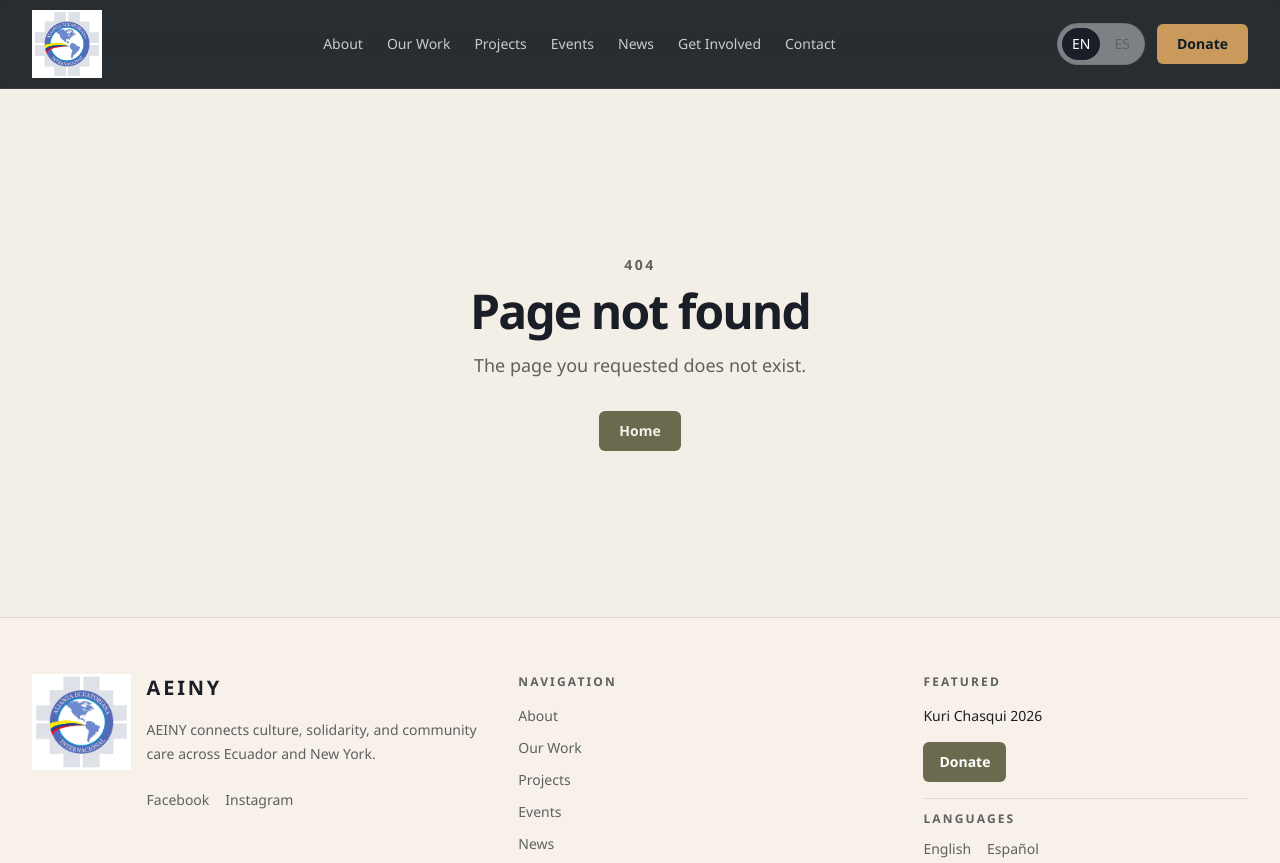
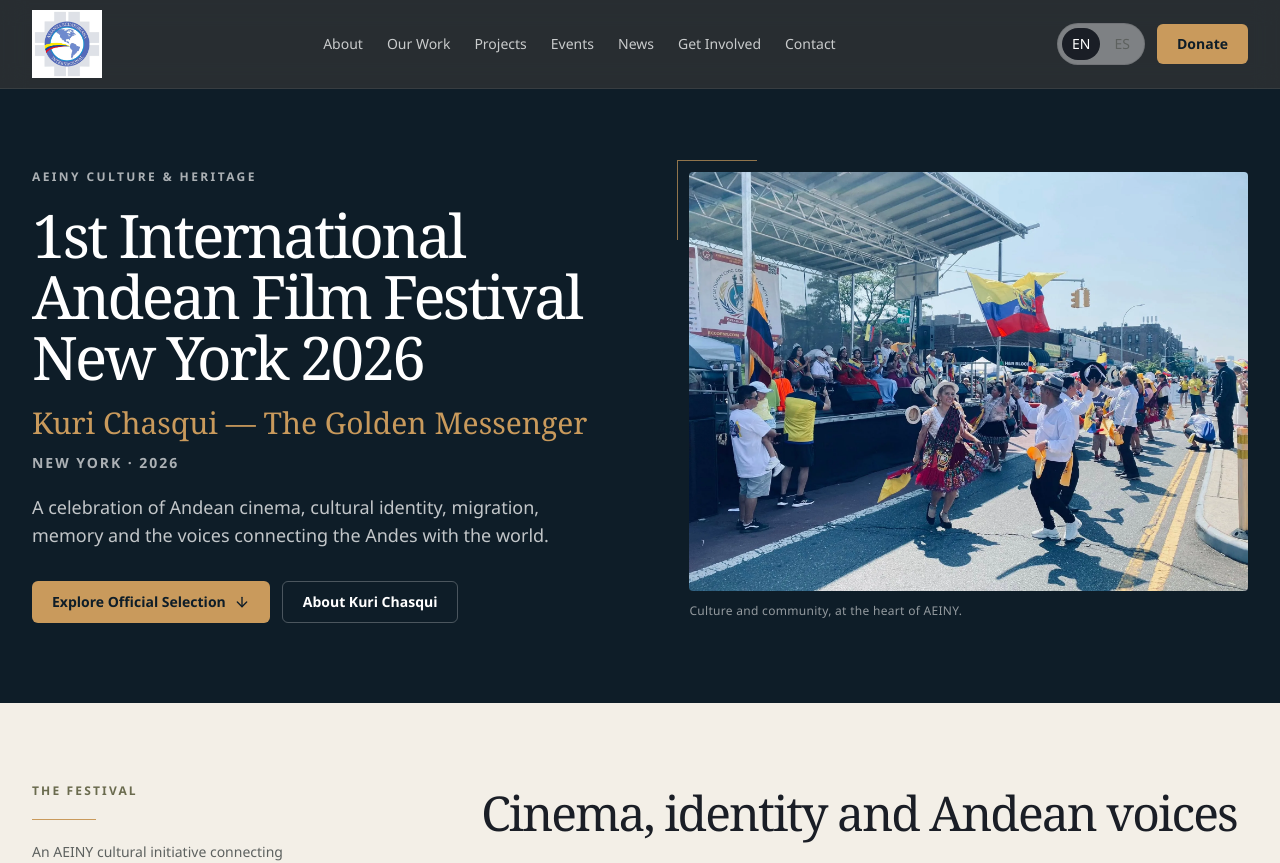
Before and after one commit to MartFrida/aeny2, a React (Vite) app: page /en/events/festival-internacional-de-cine-andino-2026 in a window 1280 px wide. Shown: the top 863 px of the page. Built offline with nearby package versions, Linux system fonts and the light colour scheme.

Commit message:
info about films

```diff
--- /dev/null
+++ b/src/app/LegacyFestivalRedirect.tsx
@@ -0,0 +1,15 @@
+import { Navigate, useParams } from 'react-router-dom'
+
+const festivalPath = 'events/festival-internacional-de-cine-andino-2026'
+
+export function LegacyFestivalRedirect() {
+  const { lang } = useParams()
+  const language = lang === 'es' ? 'es' : 'en'
+  return <Navigate to={`/${language}/${festivalPath}`} replace />
+}
+
+export function LegacyFilmRedirect() {
+  const { lang, slug } = useParams()
+  const language = lang === 'es' ? 'es' : 'en'
+  return <Navigate to={`/${language}/${festivalPath}/films/${slug}`} replace />
+}
--- a/src/components/layout/Footer.tsx
+++ b/src/components/layout/Footer.tsx
@@ -61,8 +61,8 @@
         <div>
           <p className="text-xs font-semibold uppercase tracking-[0.18em] text-(--muted)">Featured</p>
           <div className="mt-4 space-y-4 text-sm text-(--muted)">
-            <Link to={`/${language}/events/kuri-chasqui-2026`} className="block font-medium text-(--foreground) hover:text-(--primary)">
-              Kuri Chasqui 2026
+            <Link to={`/${language}/events/festival-internacional-de-cine-andino-2026`} className="block font-medium text-(--foreground) hover:text-(--primary)">
+              {t('festival2026.title')}
             </Link>
             <Link to={`/${language}/donate`} className="inline-flex rounded-md bg-(--primary) px-4 py-2.5 text-sm font-semibold text-white transition hover:bg-[#4d4d3d]">
               {t('nav.donate')}
--- a/src/data/events/kuriChasqui2026.ts
+++ b/src/data/events/kuriChasqui2026.ts
@@ -60,11 +60,11 @@
 ]
 
 export const kuriChasqui2026Event: KuriChasqui2026Event = {
-  id: 'kuri-chasqui-2026',
-  slug: 'kuri-chasqui-2026',
-  title: 'KURI CHASQUI 2026',
-  officialName: 'THE ANDES INTERNATIONAL FILM FEST NEW YORK 2026',
-  subtitle: 'The Andes International Film Fest New York',
+  id: 'festival-internacional-de-cine-andino-2026',
+  slug: 'festival-internacional-de-cine-andino-2026',
+  title: '1st International Andean Film Festival New York 2026',
+  officialName: '1st International Andean Film Festival New York 2026',
+  subtitle: 'Kuri Chasqui — The Golden Messenger',
   startDate: 'November 8',
   endDate: 'November 15, 2026',
   time: '14:00 / 2:00 PM',
--- a/src/i18n/en/common.json
+++ b/src/i18n/en/common.json
@@ -12,7 +12,7 @@
   "common": {
     "learnMore": "Learn more",
     "supportAEINY": "Support AEINY",
-    "supportKuri": "Support Kuri Chasqui 2026",
+    "supportKuri": "Support the Festival",
     "readMore": "Read more",
     "eventDetails": "Event details",
     "visitProject": "Visit project",
@@ -27,8 +27,9 @@
   },
   "home": {
     "eyebrow": "ALIANZA ECUATORIANA INTERNACIONAL & CENTRO COMUNITARIO ANDINO PRESENT",
-    "title": "KURI\nCHASQUI\n2026",
-    "subtitle": "The Andes International Film Fest New York",
+    "title": "1st International\nAndean Film Festival\nNew York 2026",
+    "subtitle": "Kuri Chasqui — The Golden Messenger Awards 2026",
+    "posterAlt": "Festival poster for the 1st International Andean Film Festival New York 2026 and Kuri Chasqui Awards.",
     "heroDescription": "Celebrating Andean cinema, identity and cultural heritage in New York.",
     "dateLabel": "Date",
     "dateValue": "November 8–15, 2026",
@@ -62,7 +63,7 @@
     "festivalVenueLabel": "Venue",
     "festivalVenueValue": "Centro Comunitario Andino",
     "festivalOrganizerLabel": "Organized by",
-    "festivalCta": "Discover Kuri Chasqui 2026",
+    "festivalCta": "Explore the International Andean Film Festival",
     "festivalPastEdition": "Previous edition",
     "projectLabel": "Featured Project",
     "projectTitle": "Parque del Migrante",
@@ -337,7 +338,7 @@
       "generationsPhotoAlt": "Community members sharing a meal at an AEINY gathering."
     },
     "filmEyebrow": "Cinema and cultural encounter",
-    "filmTitle": "Kuri Chasqui 2026",
+    "filmTitle": "1st International Andean Film Festival New York 2026",
     "filmCopy": "The Andes International Film Fest New York celebrates Andean cinema, identity and cultural heritage in New York.",
     "filmDate": "November 8–15, 2026",
     "filmCta": "Explore the festival",
@@ -347,11 +348,11 @@
     "socialCta": "Follow us on Facebook"
   },
   "festival2026": {
-    "seoTitle": "International Andean Film Festival 2026 | Kuri Chasqui Awards | AEINY",
-    "seoDescription": "Discover the 1st International Andean Film Festival in New York and the Kuri Chasqui Awards, celebrating Andean cinema, culture, identity and audiovisual storytelling.",
+    "seoTitle": "1st International Andean Film Festival New York 2026 | Kuri Chasqui Awards | AEINY",
+    "seoDescription": "Discover the 1st International Andean Film Festival New York 2026 and the Kuri Chasqui Awards, celebrating Andean cinema, culture, identity and audiovisual storytelling.",
     "eyebrow": "AEINY Culture & Heritage",
-    "title": "1st International Andean Film Festival",
-    "awardsTitle": "Kuri Chasqui Awards 2026",
+    "title": "1st International Andean Film Festival New York 2026",
+    "awardsTitle": "Kuri Chasqui — The Golden Messenger",
     "location": "New York · 2026",
     "heroIntro": "A celebration of Andean cinema, cultural identity, migration, memory and the voices connecting the Andes with the world.",
     "heroImageAlt": "Community members taking part in a cultural parade.",
@@ -462,13 +463,13 @@
     "contactCta": "Contact Us"
   },
   "kuri2026Page": {
-    "seoTitle": "Kuri Chasqui 2026 | The Andes International Film Fest New York | AEINY",
-    "seoDescription": "Discover Kuri Chasqui 2026, The Andes International Film Fest New York, celebrating Andean cinema, identity, memory and culture in New York from November 8–15, 2026.",
+    "seoTitle": "1st International Andean Film Festival New York 2026 | Kuri Chasqui Awards | AEINY",
+    "seoDescription": "Discover the 1st International Andean Film Festival New York 2026 and the Kuri Chasqui Awards, celebrating Andean cinema, identity, memory and culture.",
     "eyebrow": "Alianza Ecuatoriana Internacional presents",
-    "heroTitle": "KURI CHASQUI 2026",
-    "heroSubtitle": "The Andes International Film Fest New York",
+    "heroTitle": "1st International Andean Film Festival New York 2026",
+    "heroSubtitle": "Kuri Chasqui — The Golden Messenger",
     "heroSupporting": "Andean cinema arrives in the heart of New York.",
-    "posterAlt": "Official poster for Kuri Chasqui 2026, The Andes International Film Fest New York.",
+    "posterAlt": "Official poster for the 1st International Andean Film Festival New York 2026.",
     "discoverMore": "Discover the festival",
     "viewCeremony": "View ceremony details",
     "dateLabel": "Festival dates",
@@ -524,7 +525,7 @@
     "ceremonyToastDescription": "A gathering that brings together migrant communities and independent cinema.",
     "sponsorLabel": "Festival partnership",
     "sponsorTitle": "Become a Festival Partner",
-    "sponsorIntro": "Partner with Kuri Chasqui 2026 to support Andean cinema and cultural connection in New York.",
+    "sponsorIntro": "Partner with the festival to support Andean cinema and cultural connection in New York.",
     "gold": "Gold",
     "silver": "Silver",
     "bronze": "Bronze",
@@ -545,20 +546,20 @@
     "rumiBenefit3": "Mention in press communications distributed to local New York media.",
     "sponsorCta": "Become a Sponsor",
     "attendLabel": "Join us in New York",
-    "attendTitle": "Be part of Kuri Chasqui 2026.",
+    "attendTitle": "Be part of the festival.",
     "attendCopy": "Join us at Centro Comunitario Andino in Corona, New York, November 8–15, 2026.",
     "rsvpLabel": "RSVP and information",
     "supportTitle": "Support Andean stories on screen.",
     "supportCopy": "Your support helps AEINY create cultural spaces where stories, identity and community can be seen, heard and shared.",
     "organizerLabel": "Organized by",
-    "organizerCopy": "Kuri Chasqui 2026 is organized by Alianza Ecuatoriana Internacional with Centro Comunitario Andino.",
+    "organizerCopy": "The festival is organized by Alianza Ecuatoriana Internacional with Centro Comunitario Andino.",
     "aeinyLink": "Learn about AEINY",
     "contactLabel": "Festival inquiries",
     "contactCopy": "For attendance and event information, contact the festival team."
   },
   "eventKuri2026": {
-    "title": "KURI CHASQUI 2026",
-    "subtitle": "The Andes International Film Fest New York",
+    "title": "1st International Andean Film Festival New York 2026",
+    "subtitle": "Kuri Chasqui — The Golden Messenger",
     "dates": "November 8–15, 2026",
     "organizer": "Organizer:",
     "location": "Location:",
@@ -579,7 +580,7 @@
   },
   "donate": {
     "title": "Donate",
-    "intro": "Support the work of AEINY and the next edition of Kuri Chasqui 2026."
+    "intro": "Support the work of AEINY and the 1st International Andean Film Festival New York 2026."
   },
   "contact": {
     "title": "Contact",
--- a/src/i18n/es/common.json
+++ b/src/i18n/es/common.json
@@ -12,7 +12,7 @@
   "common": {
     "learnMore": "Conoce más",
     "supportAEINY": "Apoya a AEINY",
-    "supportKuri": "Apoya Kuri Chasqui 2026",
+    "supportKuri": "Apoya el Festival",
     "readMore": "Leer más",
     "eventDetails": "Detalles del evento",
     "visitProject": "Visitar proyecto",
@@ -27,8 +27,9 @@
   },
   "home": {
     "eyebrow": "ALIANZA ECUATORIANA INTERNACIONAL Y CENTRO COMUNITARIO ANDINO PRESENTAN",
-    "title": "KURI\nCHASQUI\n2026",
-    "subtitle": "The Andes International Film Fest New York",
+    "title": "1° Festival Internacional\nde Cine Andino\nNew York 2026",
+    "subtitle": "Kuri Chasqui — El Mensajero de Oro · Premios 2026",
+    "posterAlt": "Afiche del 1° Festival Internacional de Cine Andino New York 2026 y los Premios Kuri Chasqui.",
     "heroDescription": "Celebrando el cine andino, la identidad y el patrimonio cultural en Nueva York.",
     "dateLabel": "Fecha",
     "dateValue": "8–15 de noviembre de 2026",
@@ -62,7 +63,7 @@
     "festivalVenueLabel": "Sede",
     "festivalVenueValue": "Centro Comunitario Andino",
     "festivalOrganizerLabel": "Organizado por",
-    "festivalCta": "Descubre Kuri Chasqui 2026",
+    "festivalCta": "Explora el Festival Internacional de Cine Andino",
     "festivalPastEdition": "Edición anterior",
     "projectLabel": "Proyecto destacado",
     "projectTitle": "Parque del Migrante",
@@ -337,7 +338,7 @@
       "generationsPhotoAlt": "Miembros de la comunidad comparten una comida en un encuentro de AEINY."
     },
     "filmEyebrow": "Cine y encuentro cultural",
-    "filmTitle": "Kuri Chasqui 2026",
+    "filmTitle": "1° Festival Internacional de Cine Andino New York 2026",
     "filmCopy": "The Andes International Film Fest New York celebra el cine andino, la identidad y el patrimonio cultural en Nueva York.",
     "filmDate": "8–15 de noviembre de 2026",
     "filmCta": "Descubre el festival",
@@ -347,11 +348,11 @@
     "socialCta": "Síguenos en Facebook"
   },
   "festival2026": {
-    "seoTitle": "Festival Internacional de Cine Andino 2026 | Premios Kuri Chasqui | AEINY",
-    "seoDescription": "Descubre el 1° Festival Internacional de Cine Andino en New York y los Premios Kuri Chasqui, dedicados al cine, la cultura, la identidad y las voces de los Andes.",
+    "seoTitle": "1° Festival Internacional de Cine Andino New York 2026 | Premios Kuri Chasqui | AEINY",
+    "seoDescription": "Descubre el 1° Festival Internacional de Cine Andino New York 2026 y los Premios Kuri Chasqui, dedicados al cine, la cultura, la identidad y las voces de los Andes.",
     "eyebrow": "Cultura y patrimonio de AEINY",
-    "title": "1° Festival Internacional de Cine Andino",
-    "awardsTitle": "Premios Kuri Chasqui 2026",
+    "title": "1° Festival Internacional de Cine Andino New York 2026",
+    "awardsTitle": "Kuri Chasqui — El Mensajero de Oro",
     "location": "New York · 2026",
     "heroIntro": "Una celebración del cine andino, la identidad cultural, la migración, la memoria y las voces que conectan los Andes con el mundo.",
     "heroImageAlt": "Miembros de la comunidad participan en un desfile cultural.",
@@ -462,13 +463,13 @@
     "contactCta": "Contacto"
   },
   "kuri2026Page": {
-    "seoTitle": "Kuri Chasqui 2026 | Festival Internacional de Cine de los Andes en Nueva York | AEINY",
-    "seoDescription": "Descubre Kuri Chasqui 2026, The Andes International Film Fest New York, una celebración del cine, la identidad, la memoria y la cultura andina en Nueva York del 8 al 15 de noviembre de 2026.",
+    "seoTitle": "1° Festival Internacional de Cine Andino New York 2026 | Premios Kuri Chasqui | AEINY",
+    "seoDescription": "Descubre el 1° Festival Internacional de Cine Andino New York 2026 y los Premios Kuri Chasqui, dedicados al cine, la identidad, la memoria y la cultura andina.",
     "eyebrow": "Presentado por Alianza Ecuatoriana Internacional",
-    "heroTitle": "KURI CHASQUI 2026",
-    "heroSubtitle": "The Andes International Film Fest New York",
+    "heroTitle": "1° Festival Internacional de Cine Andino New York 2026",
+    "heroSubtitle": "Kuri Chasqui — El Mensajero de Oro",
     "heroSupporting": "El cine andino llega al corazón de Nueva York.",
-    "posterAlt": "Afiche oficial de Kuri Chasqui 2026, The Andes International Film Fest New York.",
+    "posterAlt": "Afiche del 1° Festival Internacional de Cine Andino New York 2026.",
     "discoverMore": "Descubre el festival",
     "viewCeremony": "Ver detalles de la ceremonia",
     "dateLabel": "Fechas del festival",
@@ -524,7 +525,7 @@
     "ceremonyToastDescription": "Un encuentro que reúne a las comunidades migrantes y al cine independiente.",
     "sponsorLabel": "Alianzas del festival",
     "sponsorTitle": "Conviértete en aliado del festival",
-    "sponsorIntro": "Súmate a Kuri Chasqui 2026 para apoyar el cine andino y los vínculos culturales en Nueva York.",
+    "sponsorIntro": "Súmate al festival para apoyar el cine andino y los vínculos culturales en Nueva York.",
     "gold": "Oro",
     "silver": "Plata",
     "bronze": "Bronce",
@@ -545,20 +546,20 @@
     "rumiBenefit3": "Mención en comunicaciones de prensa distribuidas a medios locales de Nueva York.",
     "sponsorCta": "Conviértete en patrocinador",
     "attendLabel": "Acompáñanos en Nueva York",
-    "attendTitle": "Sé parte de Kuri Chasqui 2026.",
+    "attendTitle": "Sé parte del festival.",
     "attendCopy": "Te esperamos en el Centro Comunitario Andino, en Corona, Nueva York, del 8 al 15 de noviembre de 2026.",
     "rsvpLabel": "Confirmación de asistencia e información",
     "supportTitle": "Apoya las historias andinas en la pantalla.",
     "supportCopy": "Tu apoyo ayuda a AEINY a crear espacios culturales donde las historias, la identidad y la comunidad puedan verse, escucharse y compartirse.",
     "organizerLabel": "Organizado por",
-    "organizerCopy": "Kuri Chasqui 2026 es organizado por Alianza Ecuatoriana Internacional junto con Centro Comunitario Andino.",
+    "organizerCopy": "El festival es organizado por Alianza Ecuatoriana Internacional junto con Centro Comunitario Andino.",
     "aeinyLink": "Conoce AEINY",
     "contactLabel": "Consultas sobre el festival",
     "contactCopy": "Para confirmar tu asistencia u obtener información sobre el evento, comunícate con el equipo del festival."
   },
   "eventKuri2026": {
-    "title": "KURI CHASQUI 2026",
-    "subtitle": "The Andes International Film Fest New York",
+    "title": "1° Festival Internacional de Cine Andino New York 2026",
+    "subtitle": "Kuri Chasqui — El Mensajero de Oro",
     "dates": "8–15 de noviembre de 2026",
     "organizer": "Organizador:",
     "location": "Ubicación:",
@@ -579,7 +580,7 @@
   },
   "donate": {
     "title": "Donar",
-    "intro": "Apoya el trabajo de AEINY y la próxima edición de Kuri Chasqui 2026."
+    "intro": "Apoya el trabajo de AEINY y el 1° Festival Internacional de Cine Andino New York 2026."
   },
   "contact": {
     "title": "Contacto",
--- a/src/pages/Donate/index.tsx
+++ b/src/pages/Donate/index.tsx
@@ -24,7 +24,7 @@
           <div className="rounded-2xl border border-(--border) bg-(--surface) p-8">
             <h2 className="text-2xl font-semibold text-(--foreground)">{t('common.supportKuri')}</h2>
             <p className="mt-3 text-(--muted)">Support the next edition of the Andes International Film Fest New York.</p>
-            <Button to={`/${language}/events/kuri-chasqui-2026`} className="mt-6" variant="secondary">
+            <Button to={`/${language}/events/festival-internacional-de-cine-andino-2026`} className="mt-6" variant="secondary">
               {t('common.supportKuri')}
             </Button>
           </div>
--- a/src/pages/Events/KuriChasqui2026Page.tsx
+++ b/src/pages/Events/AndeanFilmFestival2026Page.tsx
@@ -7,10 +7,12 @@
 import type { KuriChasquiFilm } from '../../data/events/kuriChasquiFilms2026'
 import { kuriChasqui2026Films, kuriChasqui2026Founders } from '../../data/events/kuriChasquiFilms2026'
 
-export function KuriChasqui2026Page() {
+export function AndeanFilmFestival2026Page() {
   const { i18n, t } = useTranslation()
   const language = i18n.resolvedLanguage === 'es' ? 'es' : 'en'
-  const path = `/${language}/events/kuri-chasqui-2026`
+  const englishPath = '/en/events/festival-internacional-de-cine-andino-2026'
+  const spanishPath = '/es/events/festival-internacional-de-cine-andino-2026'
+  const path = language === 'es' ? spanishPath : englishPath
 
   return (
     <>
@@ -19,6 +21,7 @@
         title={t('festival2026.seoTitle')}
         description={t('festival2026.seoDescription')}
         canonicalPath={path}
+        alternateLanguagePaths={{ en: englishPath, es: spanishPath }}
       />
 
       <section className="overflow-hidden bg-(--surface-dark) text-white">
--- a/src/pages/Events/KuriChasquiFilmDetailPage.tsx
+++ b/src/pages/Events/KuriChasquiFilmDetailPage.tsx
@@ -32,7 +32,9 @@
 
   if (!film) return <NotFoundPage />
 
-  const pagePath = `/${language}/events/kuri-chasqui-2026/films/${film.slug}`
+  const englishPath = `/en/events/festival-internacional-de-cine-andino-2026/films/${film.slug}`
+  const spanishPath = `/es/events/festival-internacional-de-cine-andino-2026/films/${film.slug}`
+  const pagePath = language === 'es' ? spanishPath : englishPath
   const filmTitle = film.details?.fullTitle ?? film.title
   const synopsis = film.details?.synopsisKey ? t(film.details.synopsisKey) : undefined
   const metadataDescription = synopsis ?? t('festival2026.detailComingSoon')
@@ -48,11 +50,12 @@
         title={`${filmTitle} | ${t('festival2026.selectionTitle')} | AEINY`}
         description={metadataDescription}
         canonicalPath={pagePath}
+        alternateLanguagePaths={{ en: englishPath, es: spanishPath }}
       />
       <section className="bg-(--surface-dark) text-white">
         <Container className="py-12 md:py-16">
           <Link
-            to={`/${language}/events/kuri-chasqui-2026#official-selection`}
+            to={`/${language}/events/festival-internacional-de-cine-andino-2026#official-selection`}
             className="inline-flex items-center gap-2 text-sm font-semibold text-white/75 hover:text-white focus-visible:outline-none focus-visible:ring-2 focus-visible:ring-(--ring)"
           >
             <ArrowLeft size={16} aria-hidden="true" />
--- a/src/pages/Events/index.tsx
+++ b/src/pages/Events/index.tsx
@@ -144,7 +144,7 @@
             <p className="mt-4 leading-7 text-(--muted)">{t('events.filmCopy')}</p>
             <p className="mt-4 text-sm font-semibold text-(--primary)">{t('events.filmDate')}</p>
           </div>
-          <Button to={`/${language}/events/kuri-chasqui-2026`} className="justify-self-start bg-(--primary) text-white hover:bg-(--primary)/90">
+          <Button to={`/${language}/events/festival-internacional-de-cine-andino-2026`} className="justify-self-start bg-(--primary) text-white hover:bg-(--primary)/90">
             {t('events.filmCta')} <ArrowRight size={16} className="ml-2" />
           </Button>
         </Container>
--- a/src/pages/Home/index.tsx
+++ b/src/pages/Home/index.tsx
@@ -11,7 +11,7 @@
   const { i18n, t } = useTranslation()
   const language = i18n.resolvedLanguage === 'es' ? 'es' : 'en'
 
-  const festivalPath = `/${language}/events/kuri-chasqui-2026`
+  const festivalPath = `/${language}/events/festival-internacional-de-cine-andino-2026`
   const donatePath = `/${language}/donate`
   const aboutPath = `/${language}/about`
   const projectPath = `/${language}/projects/parque-del-migrante`
@@ -38,9 +38,6 @@
               <span className="block text-(--accent)">{t('home.title').split('\n')[2]}</span>
             </h1>
 
-            <p className="mt-5 max-w-xl text-sm font-semibold uppercase tracking-[0.12em] text-(--accent) md:text-base">
-              {kuriChasqui2026Event.officialName}
-            </p>
             <p className="mt-3 max-w-xl text-lg text-white/80 md:text-xl">{t('home.subtitle')}</p>
             <p className="mt-3 max-w-xl text-base leading-7 text-white/70">{t('home.heroDescription')}</p>
 
@@ -85,7 +82,7 @@
             <div className="relative rounded-[1.4rem] bg-[#f3efe8] p-3 shadow-[0_30px_80px_rgba(0,0,0,0.28)] ring-1 ring-white/20">
               <img
                 src={kuriChasqui2026Event.poster}
-                alt="Kuri Chasqui 2026 poster for The Andes International Film Fest New York"
+                alt={t('home.posterAlt')}
                 width={500}
                 height={700}
                 loading="eager"
```
Also changed, not shown: src/app/router.tsx (+12 -3 lines), src/components/common/PageMetadata.tsx (+21 -1 lines), 1 other file (tests, documents, lock files or other folders).
